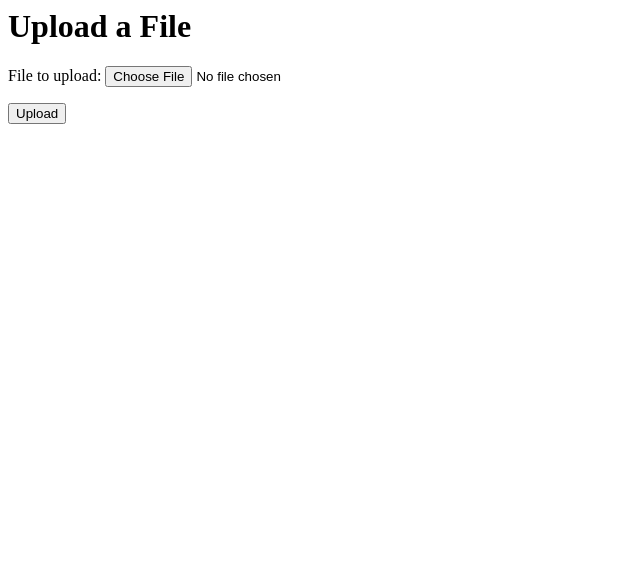
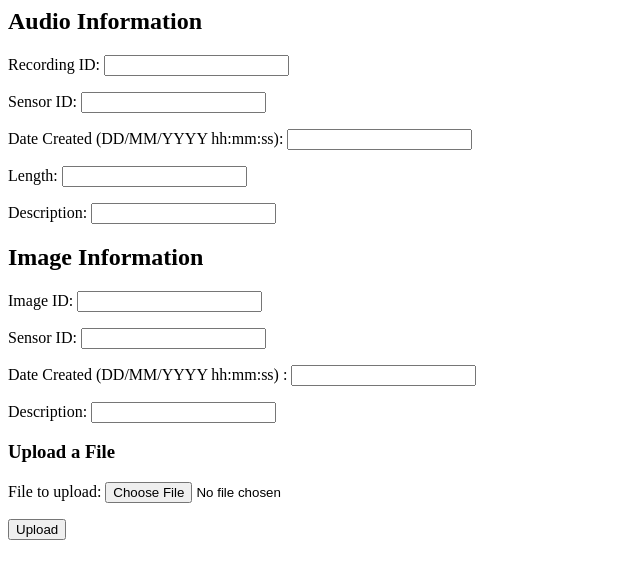
Before and after one commit to C3912015/OceanObservationSystem, a PHP site: page /upload.php in a window 1280 px wide. Shown: the top 579 px of the page, without its empty margins (0-640 px from the left). Run offline with PHP 8.4, Linux system fonts and the light colour scheme.

Commit message:
updated upload page

```diff
--- a/Uploading/upload.php
+++ b/Uploading/upload.php
@@ -26,7 +26,20 @@ Curator can:
 	</head>
 	<body>
 	<form id = "Upload" action = "<?php echo $uploadHandler ?>" enctype = "multipart.form-data" method = "post">
-		<h1>Upload a File</h1><p>
+	<h2>Audio Information</h2>
+		Recording ID: <input type = "text" name = "aRid"/></p>
+		Sensor ID: <input type = "text" name = "aSid"/> </p>
+		Date Created (DD/MM/YYYY hh:mm:ss): <input type = "text" name = "aDate"/></p>
+		Length: <input type = "text" name = "aLength"/></p>
+		Description: <input type = "text" name = "aDesc"/><p>
+		<h2>Image Information</h2>
+		Image ID: <input type = "text" name = "iIid"/></p>
+		Sensor ID: <input type = "text" name = iSid"/></p>
+		Date Created (DD/MM/YYYY hh:mm:ss) : <input type = "text" name = "iDate"/></p>
+		Description: <input type = "text" name = iDesc"/></p>
+
+
+		<h3>Upload a File</h3><p>
 	<label for "file">File to upload:</label>
 	<input id = "file" type = "file" name = "file"></p>
 	<input id = "submit" type = "submit" name = "submit" value = "Upload"></p>
--- a/Uploading/uploadProcessor.php
+++ b/Uploading/uploadProcessor.php
@@ -70,6 +70,7 @@ $ext = strtolower(pathinfo($fileName, PATHINFO_EXTENSION));
 	//images (image_id, sensor_id, date_created , 			recorded_data, thumbnail, description)
 	elseif($ext == "jpg"){
     		echo "JPG";
+
 	}
 	//If audio .wav
 	//audio_recordings (recording_id, sensor_id, date_created, 	length, recorded_data, description)
```
